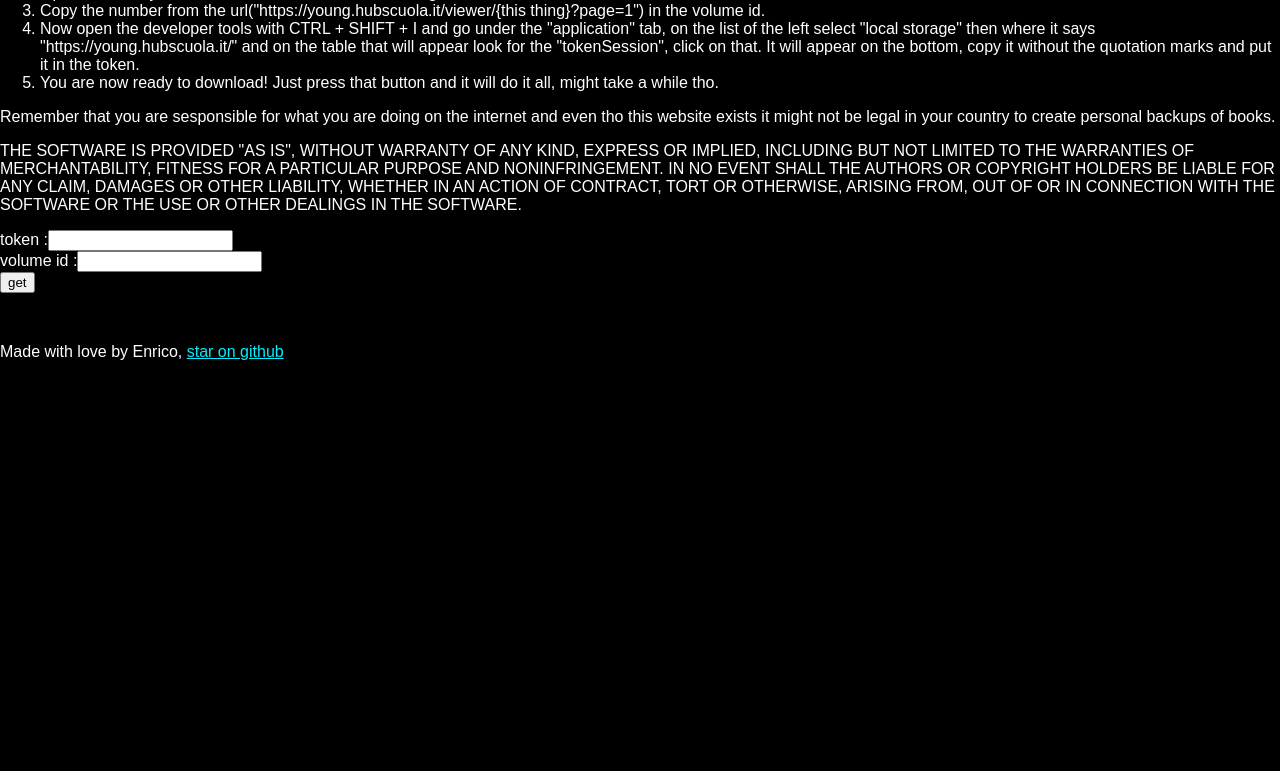
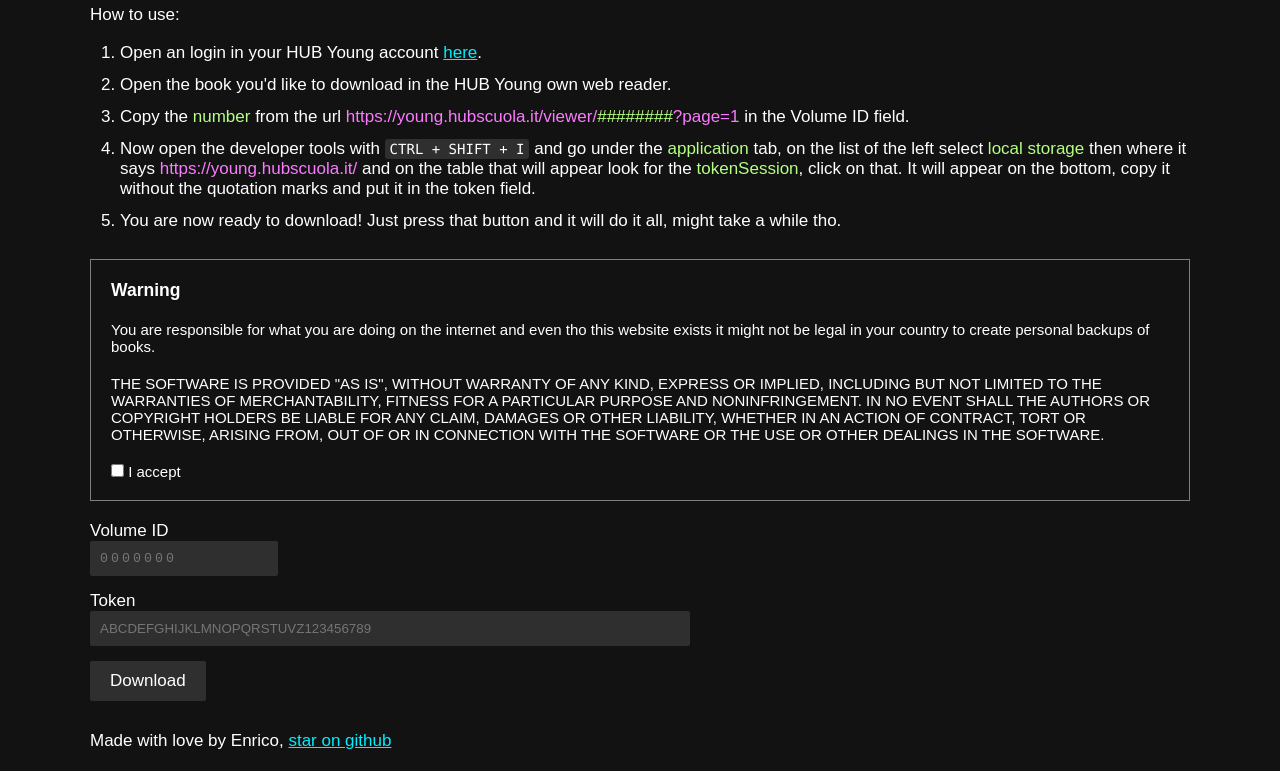
Before and after one commit to Leone25/hub-young-downloader, a plain HTML site: page index.html in a window 1280 px wide. Shown: the part 84-855 px from the top of the page. Before the commit the page ends 800 px from the top, so only its background shows below. Drawn offline with Linux system fonts and the light colour scheme; a script that the page names is missing.

Commit message:
Restyling, error handling, form validation

```diff
--- a/index.html
+++ b/index.html
@@ -1,44 +1,80 @@
-<!doctype html>
+<!DOCTYPE html>
 <html lang="en">
   <head>
-  <meta charset="utf-8">
+    <meta charset="utf-8" />
     <title>HUB Young downloader</title>
-  <meta name="description" content="A simple website that allows you to create an ofline backup of your books on HUB Young">
-  <meta name="author" content="Enrico">
-  <meta name="viewport" content="width=device-width, initial-scale=1.0">
-  <link rel="stylesheet" href="source/style.css">
+    <meta name="description" content="A simple website that allows you to create an ofline backup of your books on HUB Young" />
+    <meta name="author" content="Enrico" />
+    <meta name="viewport" content="width=device-width, initial-scale=1.0" />
+    <link rel="stylesheet" href="./source/style.css" />
   </head>
   <body>
-<p>
-  How to use:
+    <form autocomplete="off">
+      <div class="container">
+        <h1>HUB Young Downloader</h1>
+        <p>How to use:</p>
         <ol>
-    <li>Open an login in your HUB Young account <a href="https://www.hubscuola.it/" target="_blank" rel="noopener noreferrer">here</a>.</li>
+          <li>
+            Open an login in your HUB Young account
+            <a href="https://www.hubscuola.it/" target="_blank" rel="noopener noreferrer">here</a>.
+          </li>
           <li>Open the book you'd like to download in the HUB Young own web reader.</li>
-    <li>Copy the number from the url("https://young.hubscuola.it/viewer/{this thing}?page=1") in the volume id.</li>
-    <li>Now open the developer tools with CTRL + SHIFT + I and go under the "application" tab, on the list of the left select "local storage" then where it says "https://young.hubscuola.it/" and on the table that will appear look for the "tokenSession", click on that. It will appear on the bottom, copy it without the quotation marks and put it in the token.
+          <li>
+            Copy the
+            <span class="detail">number</span>
+            from the url
+            <span class="url">https://young.hubscuola.it/viewer/<span class="detail">########</span>?page=1</span>
+            in the Volume ID field.
+          </li>
+          <li>
+            Now open the developer tools with
+            <code>CTRL + SHIFT + I</code>
+            and go under the
+            <span class="detail">application</span>
+            tab, on the list of the left select
+            <span class="detail">local storage</span>
+            then where it says
+            <span class="url">https://young.hubscuola.it/</span>
+            and on the table that will appear look for the
+            <span class="detail">tokenSession</span>, click on that. It will appear on the bottom, copy it without the quotation marks and put it in the token field.
           </li>
           <li>You are now ready to download! Just press that button and it will do it all, might take a while tho.</li>
         </ol>
+        <div class="warning">
+          <h3>Warning</h3>
+          <p>
+            You are responsible for what you are doing on the internet and even tho this website exists it might not be legal in your country to create personal backups of books.
           </p>
           <p>
-  Remember that you are sesponsible for what you are doing on the internet and even tho this website exists it might not be legal in your country to create personal backups of books.
+            THE SOFTWARE IS PROVIDED "AS IS", WITHOUT WARRANTY OF ANY KIND, EXPRESS OR IMPLIED, INCLUDING BUT NOT LIMITED TO THE WARRANTIES OF MERCHANTABILITY, FITNESS FOR A
+            PARTICULAR PURPOSE AND NONINFRINGEMENT. IN NO EVENT SHALL THE AUTHORS OR COPYRIGHT HOLDERS BE LIABLE FOR ANY CLAIM, DAMAGES OR OTHER LIABILITY, WHETHER IN AN ACTION OF
+            CONTRACT, TORT OR OTHERWISE, ARISING FROM, OUT OF OR IN CONNECTION WITH THE SOFTWARE OR THE USE OR OTHER DEALINGS IN THE SOFTWARE.
           </p>
-<p>
-  THE SOFTWARE IS PROVIDED "AS IS", WITHOUT WARRANTY OF ANY KIND, EXPRESS OR IMPLIED, INCLUDING BUT NOT LIMITED TO THE WARRANTIES OF MERCHANTABILITY, FITNESS FOR A PARTICULAR PURPOSE AND NONINFRINGEMENT. IN NO EVENT SHALL THE AUTHORS OR COPYRIGHT HOLDERS BE LIABLE FOR ANY CLAIM, DAMAGES OR OTHER LIABILITY, WHETHER IN AN ACTION OF CONTRACT, TORT OR OTHERWISE, ARISING FROM, OUT OF OR IN CONNECTION WITH THE SOFTWARE OR THE USE OR OTHER DEALINGS IN THE SOFTWARE.
+          <label for="warning-accept" id="warning-accept-label">
+            <input type="checkbox" id="warning-accept" required />
+            I accept <span class="hidden-error">Required</span></label
+          >
+        </div>
+        <div class="form-fields">
+          <label class="field" id="volume-id-label" for="volume-id"
+            >Volume ID <span class="hidden-error">Required</span><input type="text" id="volume-id" placeholder="0000000" maxlength="12"
+          /></label>
+          <label class="field" id="token-label" for="token"
+            >Token <span class="hidden-error">Required</span><input type="text" id="token" placeholder="ABCDEFGHIJKLMNOPQRSTUVZ123456789"
+          /></label>
+          <button class="download-btn" id="download">Download</button>
+        </div>
+
+        <p id="result">
+          <!-- Content added by javascript on download -->
         </p>
-<p><form>
-token :<input type="text" id="token">
-<br>
-volume id :<input type="text" id="volume-id">
-<br>
-<input type="button" value="get" onclick="download()">
-</form></p>
-<p id="result"></p>
-<br>
-<p>
-  Made with love by Enrico, <a href="https://github.com/Leone25/hub-young-downloader">star on github</a>
+        <p class="credits">
+          Made with love by Enrico,
+          <a href="https://github.com/Leone25/hub-young-downloader">star on github</a>
         </p>
-<script src="https://unpkg.com/pdf-lib/dist/pdf-lib.min.js" ></script>
-<script src="source/script.js"></script>
+      </div>
+    </form>
+    <script src="https://unpkg.com/pdf-lib/dist/pdf-lib.min.js"></script>
+    <script src="./source/script.js"></script>
   </body>
 </html>
--- a/source/script.js
+++ b/source/script.js
@@ -1,28 +1,58 @@
-var { PDFDocument, StandardFonts, rgb } = PDFLib;
+const { PDFDocument, StandardFonts, rgb } = PDFLib;
+
+const warningAcceptInput = document.getElementById("warning-accept");
+const warningAcceptLabel = document.getElementById("warning-accept-label");
+const submit = document.getElementById("download");
+const tokenInput = document.getElementById("token");
+const tokenLabel = document.getElementById("token-label");
+const volumeIdLabel = document.getElementById("volume-id-label");
+const volumeIdInput = document.getElementById("volume-id");
+submit.addEventListener("click", async (e) => {
+    e.preventDefault();
+    fieldError(!warningAcceptInput.checked, warningAcceptLabel);
+    fieldError(!tokenInput.value, tokenLabel);
+    fieldError(!volumeIdInput.value, volumeIdLabel);
+    if (warningAcceptInput.checked && tokenInput.value && volumeIdInput.value) {
+        await download();
+    }
+});
+
 
 async function download() {
-    let token = document.getElementById("token").value;
-    let volumeId = document.getElementById("volume-id").value;
 
+    // Check if token is copied with ""
+    if (tokenInput.value.startsWith('"')) {
+        tokenInput.value = tokenInput.value.slice(1);
+    }
+    if (tokenInput.value.endsWith('"')) {
+        tokenInput.value = tokenInput.value.slice(0, tokenInput.value.length - 1);
+    }
+
+    let token = tokenInput.value;
+    let volumeId = volumeIdInput.value;
+    console.log(token);
     info("Obtaining volume info . . . ");
 
-    let response = await fetch("https://ms-api.hubscuola.it/meyoung/publication/" + volumeId, {method:"GET", headers:{"Token-Session":token, "Content-Type": "application/json"}});
+    let response = await fetch("https://ms-api.hubscuola.it/meyoung/publication/" + volumeId, { method: "GET", headers: { "Token-Session": token, "Content-Type": "application/json" } });
+    const code = response.status;
+    if (code === 500) {
+        info("Volume ID not valid");
+    } else if (code === 401) {
+        info(`Token Session not valid, you may have copied it wrong or you don't own this book.`);
+    } else {
+        let result = await response.json();
+        const title = result.title;
+        console.log(result);
+        info(`Downloading "${title}"`);
+        preventExit(true);
+        let pdfDoc = await PDFDocument.create();
+        for (i = 0; i < result.pagesId.length; i++) {
+            info(`${title}\nDownloading page ${i} of ${result.pagesId.length} - ${(i / result.pagesId.length * 100).toFixed(2)}%`);
 
-    let result = await response.json();
+            let pageInfo = await fetch(`https://ms-api.hubscuola.it/meyoung/publication/${volumeId}/page/${result.pagesId[i]}`, { method: "GET", headers: { "Token-Session": token, "Content-Type": "application/json" } }).then(res => res.json());
+            let pageData = await fetch(pageInfo.renders.last().mediaUrl, { method: "GET", cache: "force-cache" }).then((res) => res.arrayBuffer());
 
-    console.log(result);
-
-    info(`Downloading "${result.title}"`);
-
-    let pdfDoc = await PDFDocument.create();
-
-    for (i = 0; i < result.pagesId.length; i++) {
-        info(`Downloading page ${i} of ${result.pagesId.length} - ${(i/result.pagesId.length*100).toFixed(2)}%`);
-
-        let pageInfo = await fetch(`https://ms-api.hubscuola.it/meyoung/publication/${volumeId}/page/${result.pagesId[i]}`, {method:"GET", headers:{"Token-Session":token, "Content-Type": "application/json"}}).then(res => res.json());
-        let pageData = await fetch(pageInfo.renders.last().mediaUrl, {method:"GET", cache:"force-cache"}).then((res) => res.arrayBuffer());
-
-        let {height, width, topCrop, leftCrop} = pageInfo.renders.last();
+            let { height, width, topCrop, leftCrop } = pageInfo.renders.last();
 
             let page = pdfDoc.addPage([width, height]);
 
@@ -33,25 +63,19 @@
                 y: height - pageImage.height - topCrop,
             });
         }
+        info(`Generating file . . .`);
+        pdfDoc.setTitle(title);
+        let pdfBytes = await pdfDoc.save();
+        let link = document.createElement('a');
+        link.download = title + '.pdf';
+        let blob = new Blob([pdfBytes.buffer], { type: 'text/plain' });
+        link.href = URL.createObjectURL(blob);
+        info(`Saving!`);
+        link.click();
+        URL.revokeObjectURL(link.href);
+        preventExit(false);
+    }
 
-    info(`Generating file . . .`);
-
-    pdfDoc.setTitle(result.title);
-
-    let pdfBytes = await pdfDoc.save();
-
-    let link = document.createElement('a');
-    link.download = result.title + '.pdf';
-
-    let blob = new Blob([pdfBytes.buffer], {type: 'text/plain'});
-
-    link.href = URL.createObjectURL(blob);
-
-    info(`Saving!`);
-
-    link.click();
-
-    URL.revokeObjectURL(link.href);
 }
 
 function info(text) {
@@ -59,6 +83,33 @@
     document.getElementById("result").innerText = text + "\n";
 }
 
-Array.prototype.last = function(q) {
-    return this[this.length - 1 - (q||0)];
+function preventExit(shoudlPrevent) {
+    const fn = (e) => {
+        // Cancel the event
+        e.preventDefault(); // If you prevent default behavior in Mozilla Firefox prompt will always be shown
+        // Chrome requires returnValue to be set
+        e.returnValue = '';
+    };
+    if (shoudlPrevent) {
+        window.addEventListener('beforeunload', fn);
+    } else {
+        window.removeEventListener("beforeunload", fn);
     }
+}
+
+function fieldError(errorCondition, label) {
+    function add() {
+        label.classList.add("error");
+        label.addEventListener("click", rm);
+    }
+    function rm() {
+        label.classList.remove("error");
+        label.removeEventListener("click", rm);
+    }
+    if (errorCondition) add();
+    else label.classList.remove("error");
+}
+
+Array.prototype.last = function (q) {
+    return this[this.length - 1 - (q || 0)];
+};
--- a/source/style.css
+++ b/source/style.css
@@ -1,65 +1,180 @@
+* {
+  margin: 0;
+  padding: 0;
+  box-sizing: border-box;
+}
+
 :root {
-  --background-color: black;
-  --light-background-color: rgba(0, 0, 0, 0.7);
+  --background-color: #121212;
+  --light-background-color: rgba(255, 255, 255, 0.12);
   --text-color: white;
   --accent-color: rgb(0, 238, 255);
+  --url-color: rgb(251, 122, 255);
+  --border-color: rgb(126, 126, 126);
+  --error-color: rgb(255, 67, 67);
 }
 
-::-webkit-scrollbar {
-  width: 5px;
-  height: 5px;
-}
-::-webkit-scrollbar-button {
-  width: 0px;
-  height: 0px;
-}
-::-webkit-scrollbar-thumb {
-  background: var(--text-color);
-  border: none;
-  border-radius: 0px;
-}
-::-webkit-scrollbar-thumb:hover {
-  background: var(--text-color);
-}
-::-webkit-scrollbar-thumb:active {
-  background: var(--text-color);
-}
-::-webkit-scrollbar-track {
-  background: rgba(0,0,0,0);
-  border: none;
-  border-radius: 0px;
-}
-::-webkit-scrollbar-track:hover {
-  background: rgba(0,0,0,0);
-}
-::-webkit-scrollbar-track:active {
-  background: rgba(0,0,0,0);
-}
-::-webkit-scrollbar-corner {
-  background: rgba(0,0,0,0);
+html {
+  font-size: 62.5%; /* set REM unit to 10px instead of 16px --> 1rem = 16px */
 }
 
-*{
-  transition-duration: 0.5s;
-  scrollbar-color: var(--text-color) rgba(0,0,0,0) !important;
-  scrollbar-width: thin !important;
-}
+/* font */
+@import url("https://fonts.googleapis.com/css2?family=Fira+Sans:wght@300;400;700&display=swap");
 
 body {
   background: var(--background-color);
   color: var(--text-color);
-  font-family: 'Fira Sans', sans-serif;
+  font-family: "Fira Sans", sans-serif;
   position: absolute;
-  height: 100%;
+  min-height: 100vh;
+  margin: 0;
   width: 100%;
-  margin: 0;
   padding: 0;
+  font-size: 1.7rem;
+  overflow-x: hidden;
+  padding: 1rem;
+  display: grid;
+}
+
+a,
+button {
+  transition: all 0.2s ease;
 }
 
 a {
-	color: var(--accent-color);
+  color: var(--accent-color);
 }
 
 a:hover {
-	opacity: 0.5;
+  opacity: 0.5;
 }
+
+h1 {
+  margin: 2rem 0;
+}
+
+.container {
+  max-width: 110rem;
+  margin: 0 auto;
+  display: flex;
+  flex-direction: column;
+  height: 100%;
+}
+
+.warning {
+  border: 1px solid var(--border-color);
+  padding: 2rem;
+  margin: 2rem 0;
+  display: flex;
+  flex-direction: column;
+  gap: 2rem;
+  font-size: 1.5rem;
+}
+
+.detail {
+  color: rgb(181, 255, 131);
+}
+
+span.url {
+  color: var(--url-color);
+}
+
+ol {
+  margin-top: 1rem;
+  padding-left: 3rem;
+}
+
+li {
+  margin: 0.4rem 0;
+  padding: 0.4rem 0;
+}
+
+.form-fields {
+  display: flex;
+  align-items: flex-start;
+  flex-direction: column;
+  gap: 1.5rem;
+  width: 100%;
+}
+
+.field {
+  width: 100%;
+}
+
+label.error {
+  color: var(--error-color);
+}
+
+label.error .hidden-error {
+  color: var(--error-color);
+  opacity: 0.7;
+}
+
+label .hidden-error {
+  font-size: 1.4rem;
+  transition: all 0.2s ease;
+  opacity: 0;
+  font-style: italic;
+  pointer-events: none;
+}
+
+.field input {
+  display: block;
+  padding: 1rem;
+  border: none;
+  outline: none;
+  background-color: var(--light-background-color);
+  color: var(--text-color);
+  border-radius: 2px;
+}
+
+.field input#token {
+  width: 100%;
+  max-width: 60rem;
+}
+
+.field input#volume-id {
+  min-width: 10rem;
+  font-family: monospace;
+  letter-spacing: 3px;
+}
+
+#download {
+  background-color: var(--light-background-color);
+  color: var(--text-color);
+  border-radius: 2px;
+  outline: none;
+  border: none;
+  cursor: pointer;
+  padding: 1rem 2rem;
+  font-size: 1.7rem;
+}
+
+#download:hover {
+  opacity: 0.5;
+}
+
+#result {
+  margin: 1rem 0;
+  flex: 1;
+}
+
+.credits {
+  margin: 1rem 0;
+}
+
+/* Code block */
+code {
+  background: var(--light-background-color);
+  border-radius: 0.4rem;
+  border-radius: 3px;
+  padding: 0.2rem 0.5rem;
+
+  font-size: 1.4rem;
+  font-family: Consolas, Andale Mono WT, Andale Mono, Lucida Console,
+    Lucida Sans Typewriter, DejaVu Sans Mono, Bitstream Vera Sans Mono,
+    Liberation Mono, Nimbus Mono L, Monaco, Courier New, Courier, monospace;
+  text-indent: 0;
+  border: none;
+  white-space: pre-wrap;
+}
```
Lines whose indentation alone changed are shown as unchanged.
